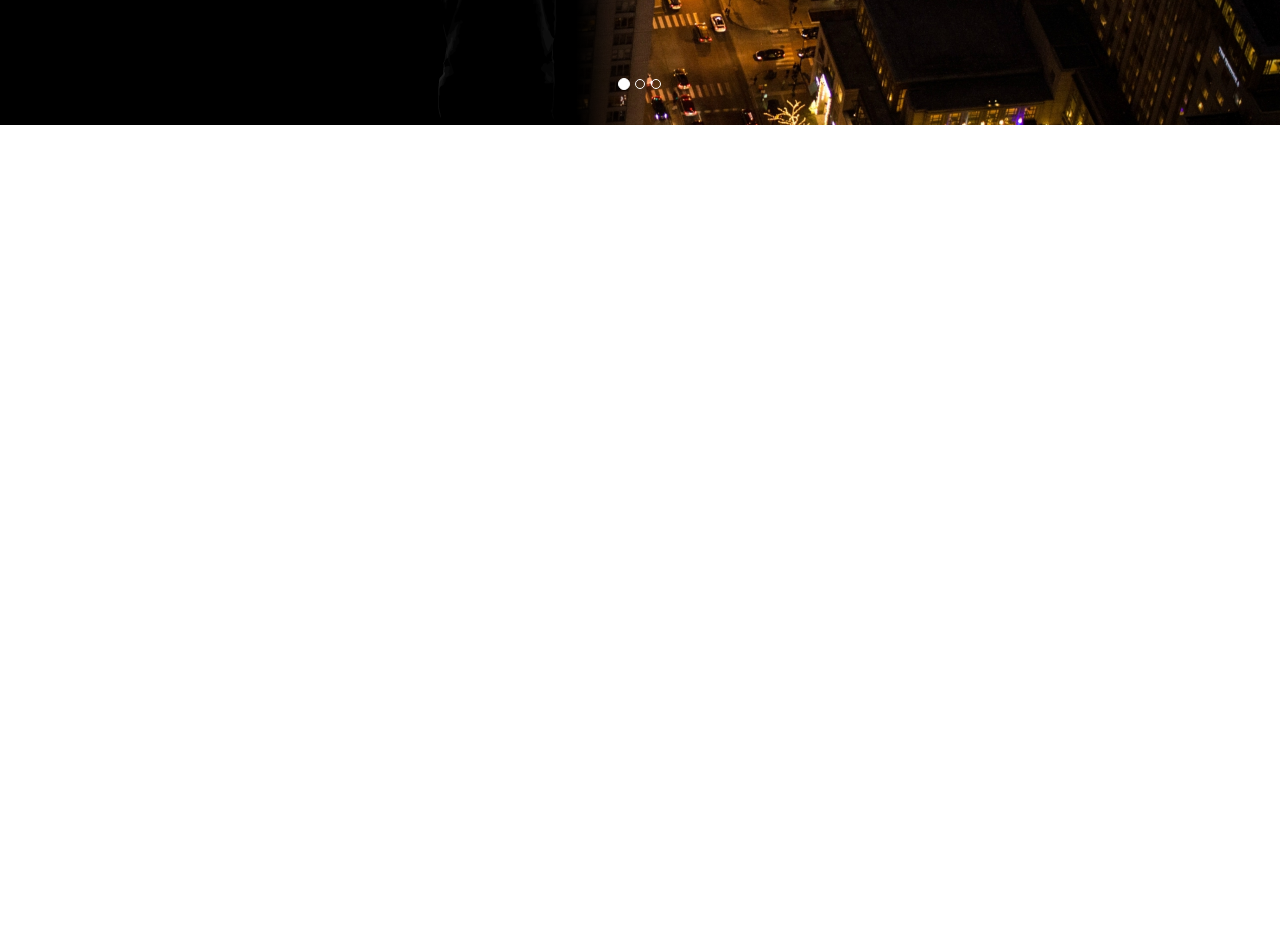
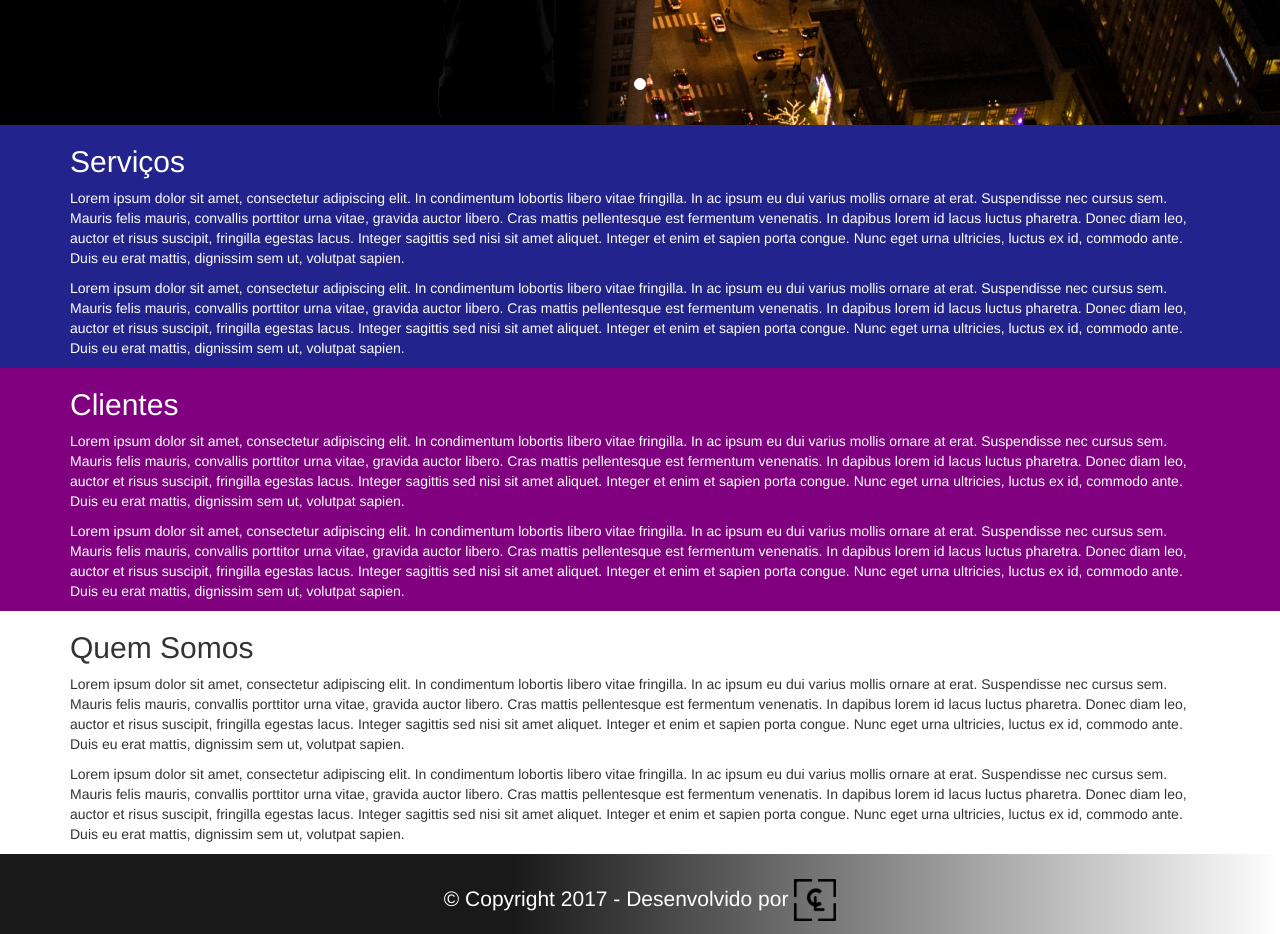
Before and after one commit to Conslibe/Motoboy-JG, a website: page public_html/index.html in a window 1280 px wide. Shown: the part 460-1394 px from the top of the page. Before the commit the page ends 800 px from the top, so only its background shows below. Drawn offline with Linux system fonts and the light colour scheme; files whose address does not match are found by name.

Commit message:
adicionado sections: serviços, clientes, quem somos. Adicionado footer

```diff
--- a/public_html/css/main.css
+++ b/public_html/css/main.css
@@ -81,6 +81,30 @@
         opacity: 1;
     }
 }
+
+.servicos{
+    background: #23238E;
+    color: white;
+}
+.clientes{
+    background: rgb(128, 0, 128);
+    color: white;
+}
+.quemsomos{
+
+}
+footer{
+    height: 80px;
+    background: linear-gradient(to right,rgba(0, 0, 0, 0.9)40%, rgba(255, 255, 255, 0.2));
+    color: white;
+    text-align: center;
+    font-size: 1.5em;
+    padding-top: 25px;
+}
+footer img{
+    width: 2em;
+    height: 2em;
+}
 /* MOBILE */
 
 @media (max-width: 768px) {
@@ -99,6 +123,12 @@
         border: 1px solid white;
     }
     .navbar-brand span{
-    display:none;
+        display:none;
+    }
+     footer{
+        height: 4em;
+        font-size: 1em;
+        padding: 1em;
+
+    }
 }
-}
--- a/public_html/index.html
+++ b/public_html/index.html
@@ -9,6 +9,9 @@ and open the template in the editor.
         <title>MotoboyJG</title>
         <meta charset="UTF-8">
         <meta name="viewport" content="width=device-width, initial-scale=1.0">
+
+        <link rel="shortcut icon" href="img/logo/logo-motoboy.png" />
+
         <link href="css/font-awesome.min.css" rel="stylesheet" type="text/css"/>
         <link href="css/bootstrap.min.css" rel="stylesheet" type="text/css"/>
         <link href="css/main.css" rel="stylesheet" type="text/css"/>
@@ -19,7 +22,7 @@ and open the template in the editor.
             <nav class="navbar navbar-fixed-top">
                 <div class="navbar-header">
                     <a href="#" class="navbar-brand">
-                        <img class="logo" src="img/logo/logo-motoboy-branco.png" alt="logo">
+                        <img class="logo " src="img/logo/logo-motoboy-branco.png" alt="logo">
                         <span>MOTOBOY J.G</span>
                     </a>
 
@@ -42,8 +45,6 @@ and open the template in the editor.
             <div id="myCarousel" class="carousel">
                 <ol class="carousel-indicators">
                     <li data-target="#myCarousel" data-slide-to="0" class="active"></li>
-                    <li data-target="#myCarousel" data-slide-to="1"></li>
-                    <li data-target="#myCarousel" data-slide-to="2"></li>
                 </ol>
                 <div class="carousel-inner">
 
@@ -52,7 +53,7 @@ and open the template in the editor.
                         <div class="camada">
                         </div>
                         <p class="texto1">Motoboy JG</p>
-                        <img class="motoboy" src="img/motoboy-only.png" alt="motoboy">
+                        <img class="motoboy img-responsive" src="img/motoboy-only.png" alt="motoboy">
                     </div>
                 </div>
                 <a class="left carousel-control" href="#myCarousel" data-slide="prev">
@@ -68,6 +69,69 @@ and open the template in the editor.
             </div>
 
         </header>
+
+        <main>
+
+            <section class="servicos">
+                <div class="container">
+                    <h2>Serviços</h2>
+                    <p>Lorem ipsum dolor sit amet, consectetur adipiscing elit. In condimentum lobortis libero vitae fringilla.
+                        In ac ipsum eu dui varius mollis ornare at erat. Suspendisse nec cursus sem. Mauris felis mauris, convallis porttitor urna vitae, gravida auctor libero.
+                        Cras mattis pellentesque est fermentum venenatis. In dapibus lorem id lacus luctus pharetra.
+                        Donec diam leo, auctor et risus suscipit, fringilla egestas lacus. Integer sagittis sed nisi sit amet aliquet.
+                        Integer et enim et sapien porta congue. Nunc eget urna ultricies, luctus ex id, commodo ante. Duis eu erat mattis, dignissim sem ut, volutpat sapien.</p>
+
+                    <p>Lorem ipsum dolor sit amet, consectetur adipiscing elit. In condimentum lobortis libero vitae fringilla.
+                        In ac ipsum eu dui varius mollis ornare at erat. Suspendisse nec cursus sem. Mauris felis mauris, convallis porttitor urna vitae, gravida auctor libero.
+                        Cras mattis pellentesque est fermentum venenatis. In dapibus lorem id lacus luctus pharetra.
+                        Donec diam leo, auctor et risus suscipit, fringilla egestas lacus. Integer sagittis sed nisi sit amet aliquet.
+                        Integer et enim et sapien porta congue. Nunc eget urna ultricies, luctus ex id, commodo ante. Duis eu erat mattis, dignissim sem ut, volutpat sapien.</p>
+                </div>
+            </section>
+
+            <section class="clientes">
+                <div class="container">
+                    <h2>Clientes</h2>
+                    <p>Lorem ipsum dolor sit amet, consectetur adipiscing elit. In condimentum lobortis libero vitae fringilla.
+                        In ac ipsum eu dui varius mollis ornare at erat. Suspendisse nec cursus sem. Mauris felis mauris, convallis porttitor urna vitae, gravida auctor libero.
+                        Cras mattis pellentesque est fermentum venenatis. In dapibus lorem id lacus luctus pharetra.
+                        Donec diam leo, auctor et risus suscipit, fringilla egestas lacus. Integer sagittis sed nisi sit amet aliquet.
+                        Integer et enim et sapien porta congue. Nunc eget urna ultricies, luctus ex id, commodo ante. Duis eu erat mattis, dignissim sem ut, volutpat sapien.</p>
+
+                    <p>Lorem ipsum dolor sit amet, consectetur adipiscing elit. In condimentum lobortis libero vitae fringilla.
+                        In ac ipsum eu dui varius mollis ornare at erat. Suspendisse nec cursus sem. Mauris felis mauris, convallis porttitor urna vitae, gravida auctor libero.
+                        Cras mattis pellentesque est fermentum venenatis. In dapibus lorem id lacus luctus pharetra.
+                        Donec diam leo, auctor et risus suscipit, fringilla egestas lacus. Integer sagittis sed nisi sit amet aliquet.
+                        Integer et enim et sapien porta congue. Nunc eget urna ultricies, luctus ex id, commodo ante. Duis eu erat mattis, dignissim sem ut, volutpat sapien.</p>
+                </div>
+            </section>
+
+                <section class="quem-somos">
+                <div class="container">
+                    <h2>Quem Somos</h2>
+                    <p>Lorem ipsum dolor sit amet, consectetur adipiscing elit. In condimentum lobortis libero vitae fringilla.
+                        In ac ipsum eu dui varius mollis ornare at erat. Suspendisse nec cursus sem. Mauris felis mauris, convallis porttitor urna vitae, gravida auctor libero.
+                        Cras mattis pellentesque est fermentum venenatis. In dapibus lorem id lacus luctus pharetra.
+                        Donec diam leo, auctor et risus suscipit, fringilla egestas lacus. Integer sagittis sed nisi sit amet aliquet.
+                        Integer et enim et sapien porta congue. Nunc eget urna ultricies, luctus ex id, commodo ante. Duis eu erat mattis, dignissim sem ut, volutpat sapien.</p>
+
+                    <p>Lorem ipsum dolor sit amet, consectetur adipiscing elit. In condimentum lobortis libero vitae fringilla.
+                        In ac ipsum eu dui varius mollis ornare at erat. Suspendisse nec cursus sem. Mauris felis mauris, convallis porttitor urna vitae, gravida auctor libero.
+                        Cras mattis pellentesque est fermentum venenatis. In dapibus lorem id lacus luctus pharetra.
+                        Donec diam leo, auctor et risus suscipit, fringilla egestas lacus. Integer sagittis sed nisi sit amet aliquet.
+                        Integer et enim et sapien porta congue. Nunc eget urna ultricies, luctus ex id, commodo ante. Duis eu erat mattis, dignissim sem ut, volutpat sapien.</p>
+                </div>
+            </section>
+
+        </main>
+
+        <footer>
+            <p>&copy; Copyright  2017 - Desenvolvido por
+                <a href="#" target="blank">
+                    <img src="img/logo/logo-conslibe.png" alt="">
+                </a>
+            </p>
+        </footer>
         <script src="js/jquery-3.2.1.min.js" type="text/javascript"></script>
         <script src="js/bootstrap.min.js" type="text/javascript"></script>
         <script src="js/scroll-to-top.js" type="text/javascript"></script>
```
Also changed, not shown: public_html/img/logo/logo-conslibe.png (added).
